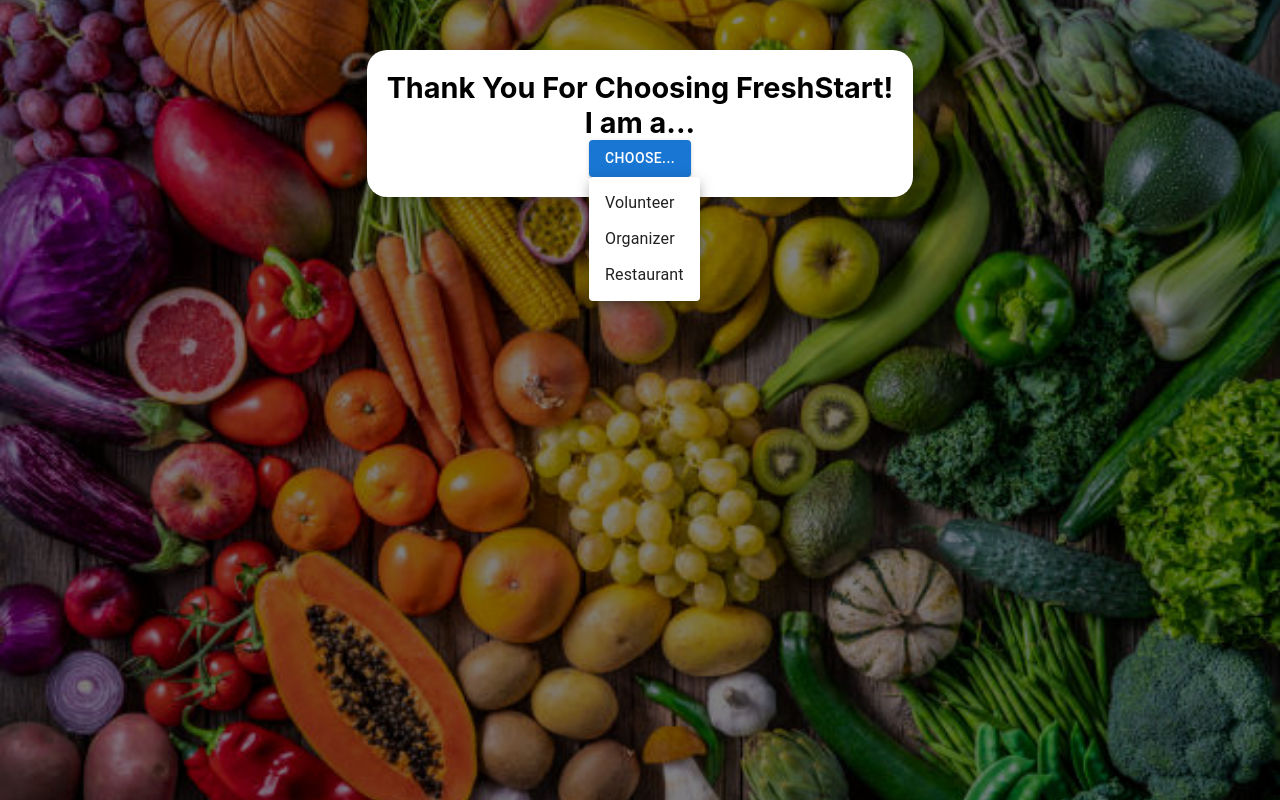
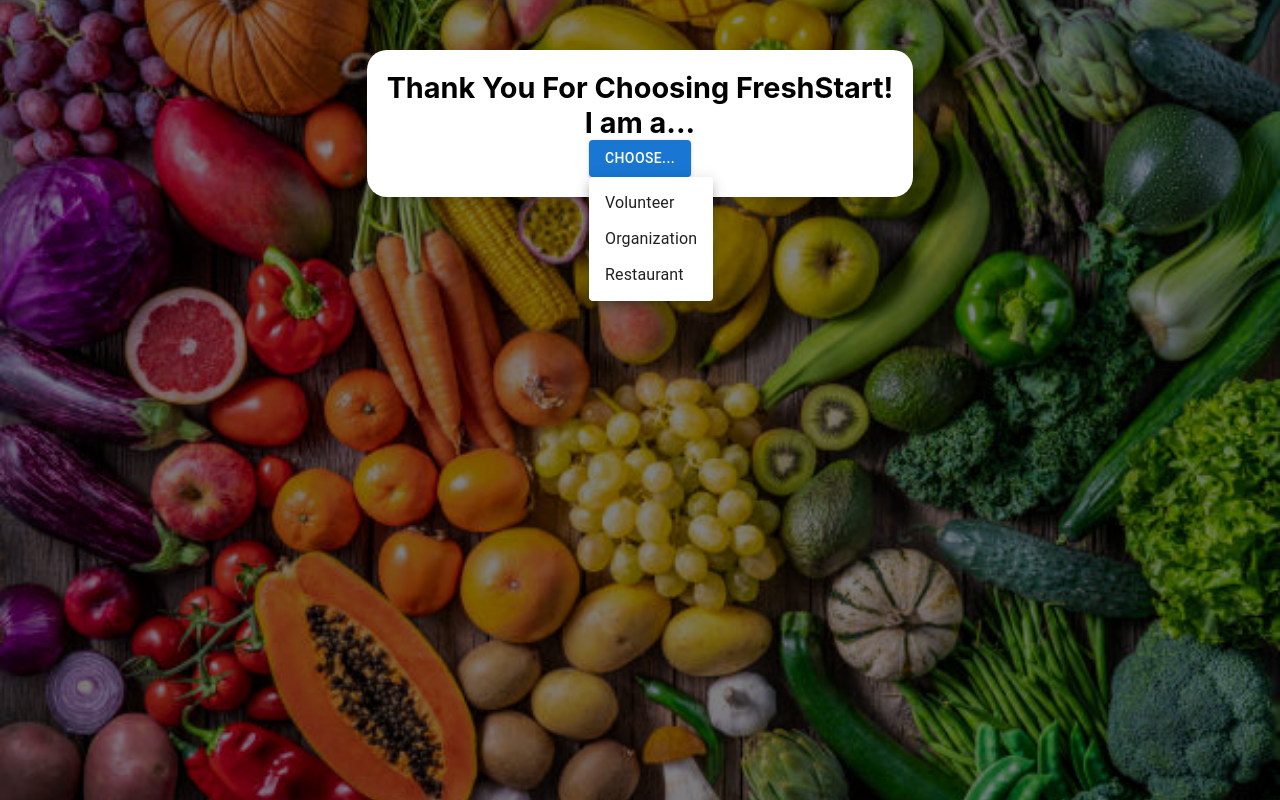
Before and after one commit to Eric-04/FreshStart, a React (Create React App) app in the folder frontend-freshstart/: page /first-time in a window 1280 px wide. Both pictures are taken after a click on the button "CHOOSE...". Built offline with nearby package versions, Linux system fonts and the light colour scheme; no server answers.

Commit message:
feat: first time user now sends data to mongodb and firebase

```diff
--- a/frontend-freshstart/src/components/FirstTimeComponent.js
+++ b/frontend-freshstart/src/components/FirstTimeComponent.js
@@ -1,8 +1,11 @@
 import React, { useState } from 'react';
 import { Button, Menu, MenuItem, TextField, Box } from '@mui/material';
 import axios from 'axios';
+import { doc, setDoc } from 'firebase/firestore';
+import { auth, db } from '../firebase';
 
 function FirstTimeComponent() {
+
   const [anchorEl, setAnchorEl] = useState(null);
   const [selectedRole, setSelectedRole] = useState('');
   const [name, setName] = useState('');
@@ -24,22 +27,32 @@
   };
 
   const showNextButton = selectedRole !== '';
-const isNextButtonDisabled = selectedRole !== '' &&
-  (selectedRole === 'Organizer' || selectedRole === 'Restaurant')
+  const isNextButtonDisabled = selectedRole !== '' &&
+  (selectedRole === 'Organization' || selectedRole === 'Restaurant')
   ? name.trim() === '' || address.trim() === '' || city.trim() === '' || state.trim() === ''
   : false;
 
   const handleSubmit = async () => {
+    const user = auth.currentUser;
+    console.log('Current user:', user);
+
     let fill = ''; // Initialize fill variable
 
     // Use `if` statements with proper syntax
-    if (selectedRole === 'Organizer') {
-      fill = 'organizer'; // Fixed spelling of 'organizer'
+    if (selectedRole === 'Organization') {
+      fill = 'organization'; // Fixed spelling of 'organization'
     } else if (selectedRole === 'Restaurant') {
       fill = 'restaurant';
     }
 
+
     try {
+      // Add selected role to Firestore
+      const userRef = doc(db, 'users', user.uid); // Replace 'user-id' with the actual user ID or reference
+      await setDoc(userRef, {
+        role: selectedRole, // Save the selected role
+      }, { merge: true });
+
       const response = await axios.post(`http://127.0.0.1:5000/${fill}/add`, {
         name,
         address,
@@ -47,6 +60,7 @@
         state,
       });
       console.log('Data saved successfully:', response.data);
+
 
       setName('');
       setAddress('');
@@ -66,10 +80,10 @@
       </Button>
       <Menu anchorEl={anchorEl} open={Boolean(anchorEl)} onClose={handleClose}>
         <MenuItem onClick={() => handleSelection('Volunteer')}>Volunteer</MenuItem>
-        <MenuItem onClick={() => handleSelection('Organizer')}>Organizer</MenuItem>
+        <MenuItem onClick={() => handleSelection('Organization')}>Organization</MenuItem>
         <MenuItem onClick={() => handleSelection('Restaurant')}>Restaurant</MenuItem>
       </Menu>
-      {(selectedRole === 'Organizer' || selectedRole === 'Restaurant') && (
+      {(selectedRole === 'Organization' || selectedRole === 'Restaurant') && (
         <Box sx={{ marginTop: 2 }}>
           <TextField
             label="Name"
```
